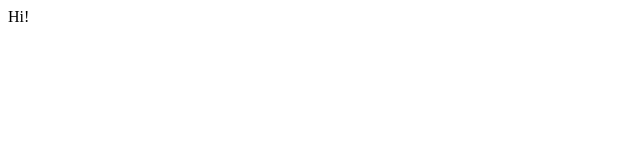
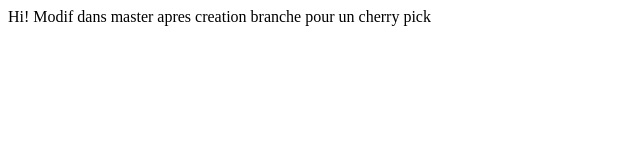
Before and after one commit to natissla/training, a plain HTML site: page index.html in a window 1280 px wide. Shown: the whole page, without its empty margins (0-640 px from the left). Drawn offline with Linux system fonts and the light colour scheme.

Commit message:
Modif sur master

```diff
--- a/index.html
+++ b/index.html
@@ -4,5 +4,6 @@
 </head>
 <body>
 Hi!
+Modif dans master apres creation branche pour un cherry pick
 </body>
 </html>
```
